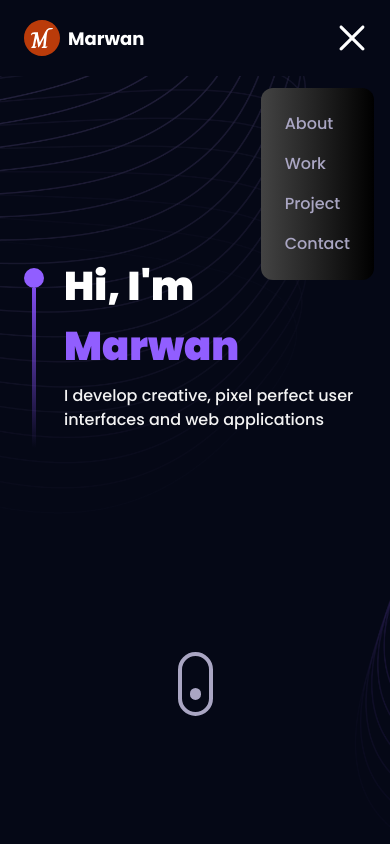
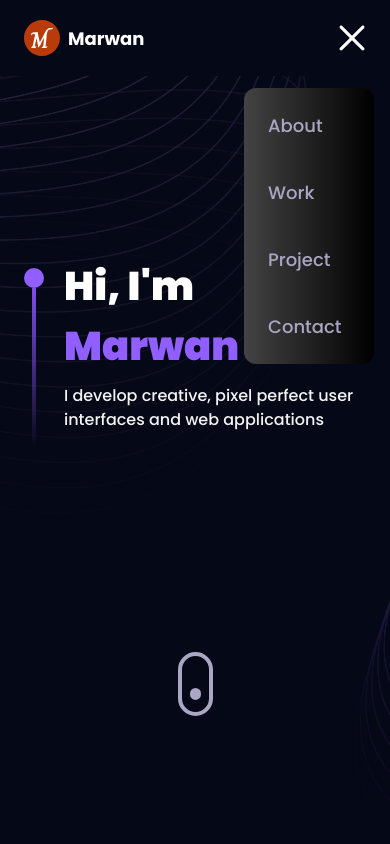
Before and after one commit to MarwanOladele/new_react_portfolio, a React (Vite) app: page / in a window 390 px wide. Both pictures are taken after a click on the picture 352 px from the left and 38 px from the top of the page. Shown: the top 844 px of the page. Built offline with nearby package versions, Linux system fonts and the light colour scheme.

Commit message:
navbar animation implemented

```diff
--- a/src/components/Navbar.jsx
+++ b/src/components/Navbar.jsx
@@ -39,25 +39,27 @@ const Navbar = () => {
             </li>
           ))}
         </ul>
-        <div className="sm:hidden flex flex-1 justify-end items-center">
+        <div className="sm:hidden flex flex-1 justify-end items-center z-10 ">
           <img
             src={toggle ? close : menu}
             alt="menu"
             className="w-[28px] h-[28px] object-contain cursor-pointer"
             onClick={() => setToggle(!toggle)}
           />
+
+
           <div
             className={`${
               !toggle ? "hidden" : "flex"
-            } p-6 black-gradient absolute top-20 right-0 mx-4 my-2 min-w[140px] z-10 rounded-xl`}
+            } p-6 black-gradient absolute top-20 right-0 mx-4 my-2 w-1/3 z-10 rounded-xl animate-wiggle`}
           >
-            <ul className="list-none flex justify-end item-start flex-col gap-4">
+            <ul className="list-none flex justify-end item-start flex-col gap-10">
               {navLinks.map((link) => (
                 <li
                   key={link.id}
                   className={`${
                     active === link.title ? "text-white" : "text-secondary"
-                  } font-poppins font-medium cursor-pointer text-[16px] `}
+                  } font-poppins font-medium cursor-pointer text-[18px] `}
                   onClick={() => {
                     setToggle(!toggle);
                     setActive(link.title);
--- a/tailwind.config.cjs
+++ b/tailwind.config.cjs
@@ -13,6 +13,15 @@ module.exports = {
         "white-100": "#f3f3f3",
         "logo-background": "rgb(236, 231, 231)"
       },
+      keyframes: {
+        wiggle: {
+          '0%': { transform: 'translateX(100%)' },
+          '100%': { transform: 'translateX(0)' },
+        }
+      },
+      animation: {
+        wiggle: 'wiggle 0.5s ease-in-out',
+      },
       boxShadow: {
         card: "0px 35px 120px -15px #211e35",
       },
```
